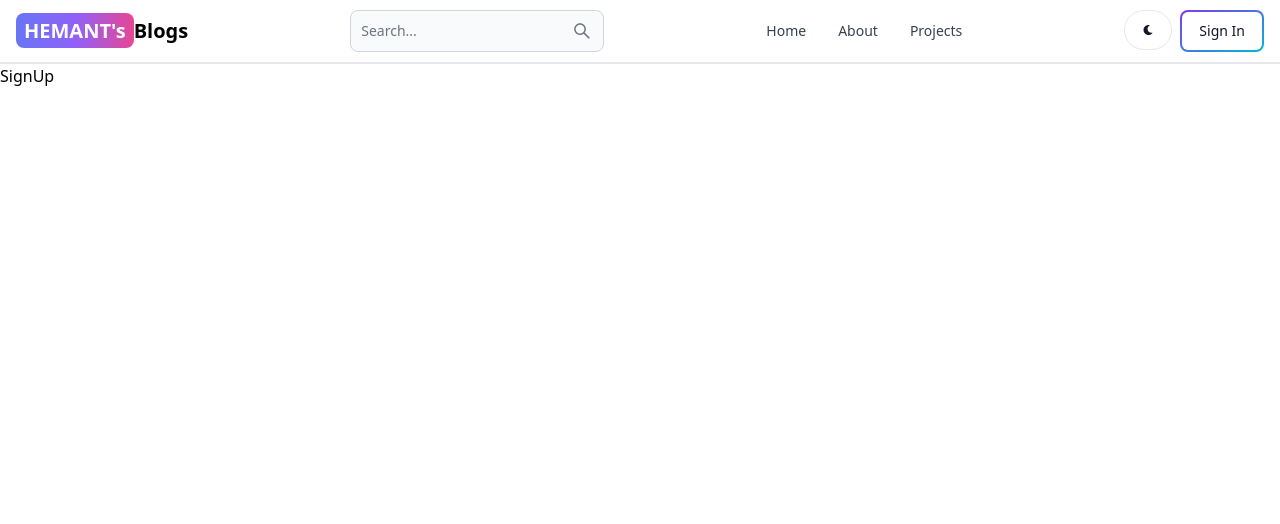
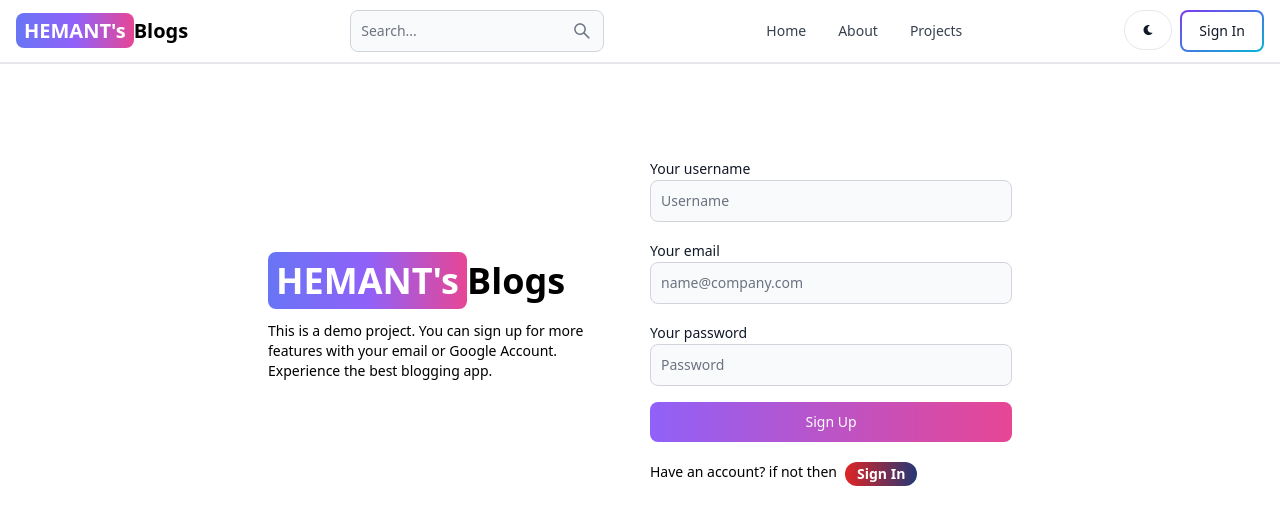
Before and after one commit to Hemant77777777/mern-blog, a React (Vite) app in the folder client/: page /sign-up in a window 1280 px wide. Shown: the top 524 px of the page. Built offline with nearby package versions, Linux system fonts and the light colour scheme.

Commit message:
complete the signup page ui

```diff
--- a/client/src/pages/SignUp.jsx
+++ b/client/src/pages/SignUp.jsx
@@ -1,7 +1,120 @@
-import React from 'react'
+import { Alert, Button, Label, Spinner, TextInput } from 'flowbite-react';
+import { useState } from 'react';
+import { Link, useNavigate } from 'react-router-dom';
+
 
 export default function SignUp() {
+  const [formData, setFormData] = useState({});
+  const [errorMessage, setErrorMessage] = useState(null);
+  const [loading, setLoading] = useState(false);
+  const navigate = useNavigate();
+  const handleChange = (e) => {
+    setFormData({ ...formData, [e.target.id]: e.target.value.trim() });
+  };
+  const handleSubmit = async (e) => {
+    e.preventDefault();
+    if (!formData.username || !formData.email || !formData.password) {
+      return setErrorMessage('Please fill out all fields.');
+    }
+    try {
+      setLoading(true);
+      setErrorMessage(null);
+      const res = await fetch('/api/auth/signup', {
+        method: 'POST',
+        headers: { 'Content-Type': 'application/json' },
+        body: JSON.stringify(formData),
+      });
+      const data = await res.json();
+      if (data.success === false) {
+        return setErrorMessage(data.message);
+      }
+      setLoading(false);
+      if(res.ok) {
+        navigate('/sign-in');
+      }
+    } catch (error) {
+      setErrorMessage(error.message);
+      setLoading(false);
+    }
+  };
   return (
-    <div>SignUp</div>
-  )
+    <div className='min-h-screen mt-20'>
+      <div className='flex p-3 max-w-3xl mx-auto flex-col md:flex-row md:items-center gap-5'>
+        {/* left */}
+        <div className='flex-1'>
+          <Link to='/' className='font-bold dark:text-white text-4xl'>
+            <span className='px-2 py-1 bg-gradient-to-r from-indigo-500 via-purple-500 to-pink-500 rounded-lg text-white'>
+              HEMANT's
+            </span>
+            Blogs
+          </Link>
+          <p className='text-sm mt-5'>
+            This is a demo project. You can sign up for more features with your email or Google Account. Experience the best blogging app.
+          </p>
+        </div>
+        {/* right */}
+
+        <div className='flex-1'>
+          <form className='flex flex-col gap-4' onSubmit={handleSubmit}>
+            <div>
+              <Label value='Your username' />
+              <TextInput
+                type='text'
+                placeholder='Username'
+                id='username'
+                onChange={handleChange}
+              />
+            </div>
+            <div>
+              <Label value='Your email' />
+              <TextInput
+                type='email'
+                placeholder='name@company.com'
+                id='email'
+                onChange={handleChange}
+              />
+            </div>
+            <div>
+              <Label value='Your password' />
+              <TextInput
+                type='password'
+                placeholder='Password'
+                id='password'
+                onChange={handleChange}
+              />
+            </div>
+            <Button
+              gradientDuoTone='purpleToPink'
+              type='submit'
+              disabled={loading}
+            >
+              {loading ? (
+                <>
+                  <Spinner size='sm' />
+                  <span className='pl-3'>Loading...</span>
+                </>
+              ) : (
+                'Sign Up'
+              )}
+            </Button>
+
+          </form>
+          <div className='flex gap-2 text-sm mt-5'>
+  <span>Have an account? if not then</span>
+  <Link
+    to='/sign-in'
+    className='bg-gradient-to-r from-red-600 to-blue-900 text-white font-semibold rounded-full px-3 py-0.5 hover:scale-105 hover:shadow-lg transition-transform duration-300 focus:outline-none focus:ring-2 focus:ring-blue-400'
+  >
+    Sign In
+  </Link>
+</div>
+          {errorMessage && (
+            <Alert className='mt-5' color='failure'>
+              {errorMessage}
+            </Alert>
+          )}
+        </div>
+      </div>
+    </div>
+  );
 }
```
